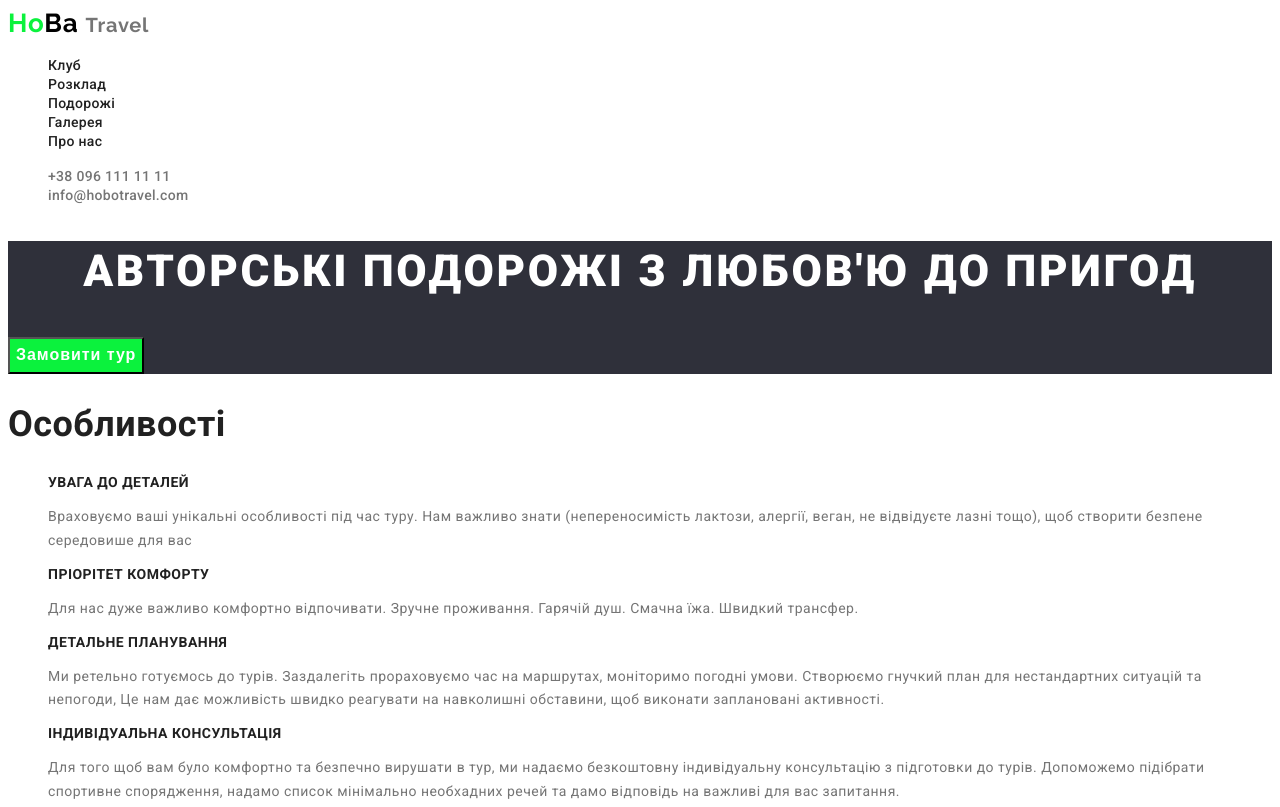
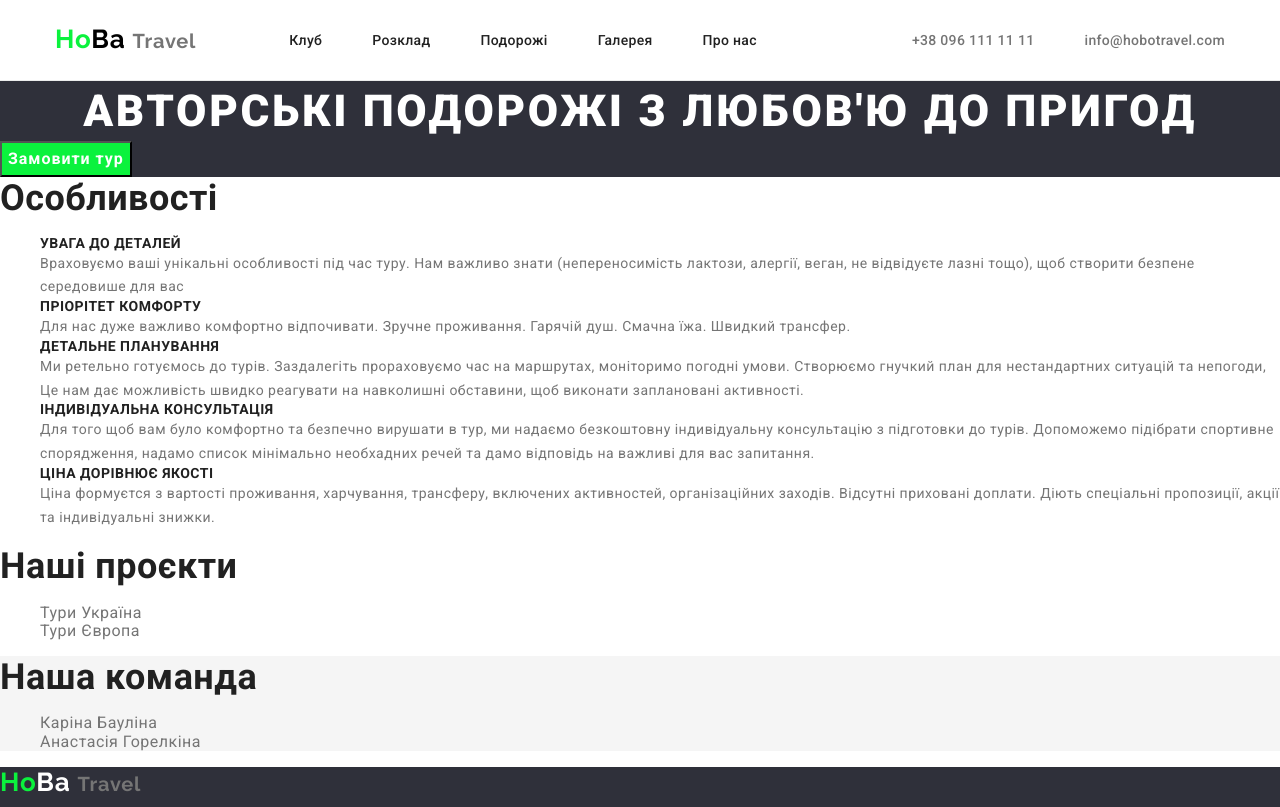
Before and after one commit to AnastasiyaGorelkina/HoBaTravel, a plain HTML site: page index.html in a window 1280 px wide. Shown: the top 807 px of the page. Drawn offline with nearby package versions, Linux system fonts and the light colour scheme.

Commit message:
start flexbox

```diff
--- a/CSS/styles.css
+++ b/CSS/styles.css
@@ -18,8 +18,32 @@
         font-family: roboto, sans-serif;
         letter-spacing: 0.03em;
     }
+
+    .container {
+        /* border: 2px dashed tomato; */
+
+        width: 1200px;
+        padding: 0 15px;
+        margin-left: auto;
+        margin-right: auto;
+    }
+    h1, h2, h3, p {
+        margin: 0;
+    }
 /* Шапка */
+    .header {
+        border-bottom: 1px solid #ECECEC;
+    }
+    .navcont {
+        display: flex;
+        justify-content: flex-start;
+        align-items: center;
+    }
 
+    .navbox {
+        display: flex;
+        align-items: center;
+    }
 /* Лого */
     .logo{
         color:var(--accsent-color) ;
@@ -46,10 +70,23 @@
 
  /* Навігація */
     .site-nav{
+        display: flex;
+        min-width: 281px;
+        margin: 0;
+        padding: 0;
+        margin-left: 93px;
+
         list-style: none;
         letter-spacing: 0.02em;
     }
+    .site-nav .item + .item{
+        margin-left: 50px;
+    }
+
     .site-nav .link {
+        display: inline-block;
+        padding: 32px 0px;
+
         color: var(--titel-text-color);
 
         font-weight: 500;
@@ -67,10 +104,19 @@
     }
 
     .site-auth{
+        display: flex;
+        align-items: center;
+        margin: 0;
+        margin-left: auto;
+        padding: 0;
+
         list-style: none;
         letter-spacing: 0.02em;
     }
     .site-auth .link {
+        display: inline-block;
+        padding: 32px 0px;
+
         color: var(--primary-text-color);
 
         font-weight: 500;
@@ -79,6 +125,10 @@
 
         text-decoration: none;
     }
+    .site-auth .item + .item{
+        margin-left: 50px;
+    }
+
     .site-auth .link:hover,
     .site-auth .link:focus {
         color: var(--accsent-color);
--- a/index.html
+++ b/index.html
@@ -5,6 +5,9 @@
     <meta charset="UTF-8">
     <meta http-equiv="X-UA-Compatible" content="IE=edge">
     <meta name="viewport" content="width=device-width, initial-scale=1.0">
+    <link rel="stylesheet" href="https://cdnjs.cloudflare.com/ajax/libs/modern-normalize/1.1.0/modern-normalize.min.css"
+        integrity="sha512-wpPYUAdjBVSE4KJnH1VR1HeZfpl1ub8YT/NKx4PuQ5NmX2tKuGu6U/JRp5y+Y8XG2tV+wKQpNHVUX03MfMFn9Q=="
+        crossorigin="anonymous" referrerpolicy="no-referrer" />
     <link rel="preconnect" href="https://fonts.googleapis.com">
     <link rel="preconnect" href="https://fonts.gstatic.com" crossorigin>
     <link href="https://fonts.googleapis.com/css2?family=Montserrat:wght@400;700&family=Raleway:wght@700&family=Roboto:wght@400;500;700;900&display=swap"
@@ -15,24 +18,27 @@
 
 <body>
     <!--Шапка-->
-    <header>
+    <header class="header">
         <!--Основна навігація-->
+        <div class="container navcont">
+            <nav class="navbox">
                 <a href="./index.html" lang="en" class="logo">Ho<span class="logo-head">Ba</span> <span class="logo-text">Travel</span></a>
-        <nav>
+
                 <ul class="site-nav">
-                <li><a href="./index.html" class="link">Клуб</a></li>
-                <li><a href="" class="link">Розклад</a></li>
-                <li><a href="" class="link">Подорожі</a></li>
-                <li><a href="" class="link">Галерея</a></li>
-                <li><a href="" class="link">Про нас</a></li>
+                    <li class="item"><a href="./index.html" class="link">Клуб</a></li>
+                    <li class="item"><a href="" class="link">Розклад</a></li>
+                    <li class="item"><a href="" class="link">Подорожі</a></li>
+                    <li class="item"><a href="" class="link">Галерея</a></li>
+                    <li class="item"><a href="" class="link">Про нас</a></li>
                 </ul>
             </nav>
+
             <!--Основні контакти-->
             <ul class="site-auth">
-            <li><a href="tel:+380961111111" class="link">+38 096 111 11 11</a></li>
-            <li><a href="mailo:info@hobotravel.com" class="link">info@hobotravel.com</a></li>
+                <li class="item"><a href="tel:+380961111111" class="link">+38 096 111 11 11</a></li>
+                <li class="item"><a href="mailo:info@hobotravel.com" class="link">info@hobotravel.com</a></li>
             </ul>
-
+        </div>
     </header>
 
     <!--Основний (унікальний) вміст-->
```
Lines whose indentation alone changed are shown as unchanged.
